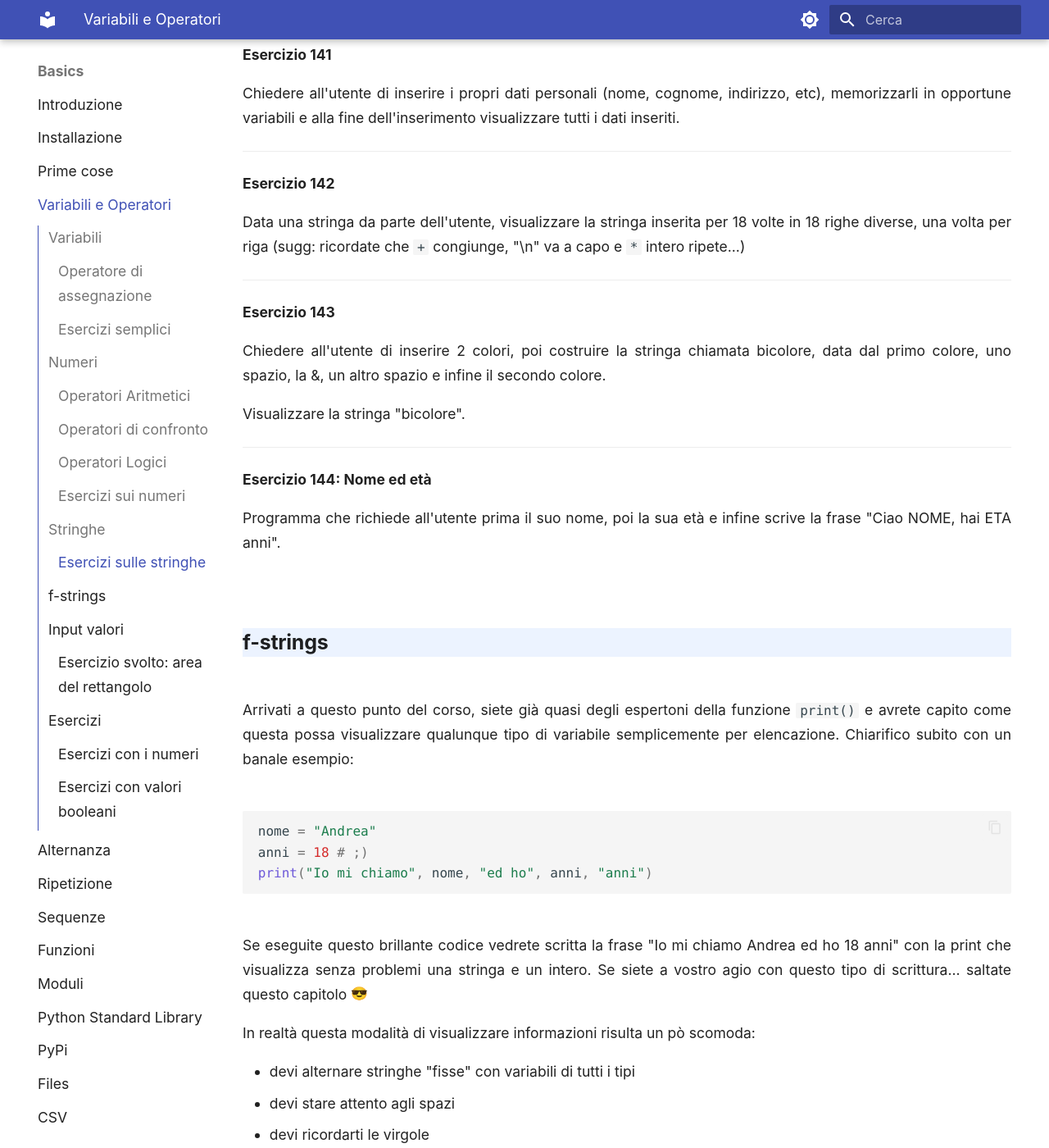
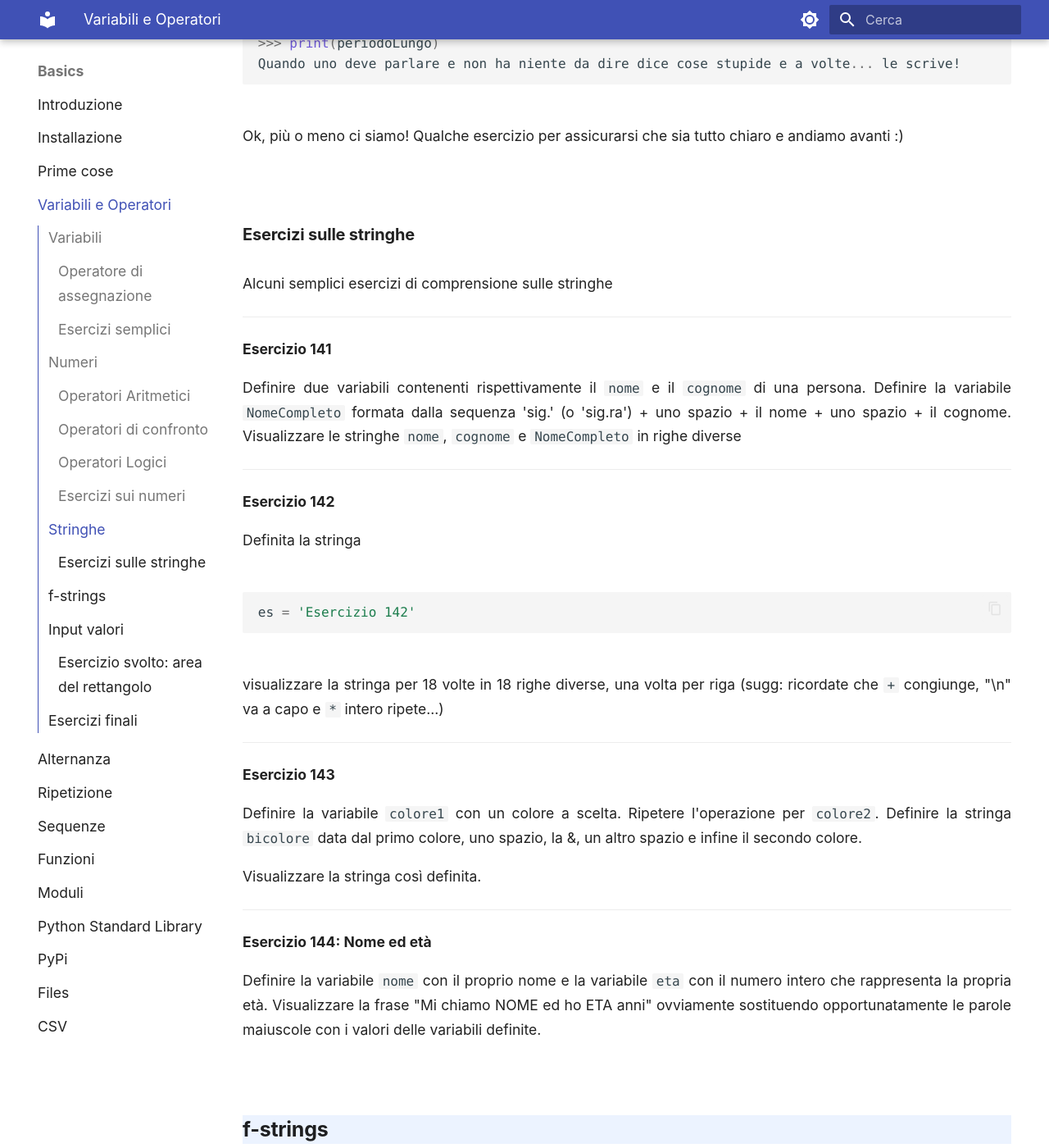
Before and after one commit to adjamhub/pyhandouts, an MkDocs documentation site: the page built from docs/basics/101_var.md, in a window 1280 px wide and 1400 px high, scrolled down 16151 px. Shown: the whole window at 82% size. Built offline with MkDocs 1.6.1 and Material for MkDocs 9.7.7, drawn with Linux system fonts in a browser that asks for light colours; emoji names are drawn with the system emoji font; some of the changed text lies outside the part shown.

Commit message:
aggiornamento esercizi

````diff
--- a/docs/basics/101_var.md
+++ b/docs/basics/101_var.md
@@ -123,9 +123,9 @@
 
 
 ``` python title="Esempi di assegnazione"
->>> a = 5
->>> b = a
->>> b
+>>> a = 5  # prendo il valore 5 e lo assegno ad una variabile di nome a
+>>> b = a  # valuto il valore di a (vale 5) e lo assegno ad una variabile di nome b
+>>> b      # Ovviamente, b vale...
 5
 ```
 
@@ -133,7 +133,7 @@
 
 
 ``` python title="Uso errato dell'operatore di assegnazione"
->>> 5 = c
+>>> 5 = c  # valuto il valore di c (non so quale sia) e vorrei assegnarlo... (no no no no...)
 SyntaxError...
 ```
 
@@ -148,11 +148,8 @@
 
 **Esercizio 101**
 
-Istanziare una serie di variabili per contenere il proprio nome,
-cognome, sesso ('M' oppure 'F'), data di nascita (giorno, mese,
-anno), comune di nascita, provincia (due lettere maiuscole. Ad esempio
-'AN'); poi visualizzare tutti i valori contenuti nelle variabili
-tramite una serie di `print()`. Infine visualizzare i tipi inseriti con la funzione `type()`.
+Definire la variabile `nome` con valore il proprio nome e la variabile `cognome`
+con valore (indovina...). Visualizzare il contenuto delle variabili (con `print`) ed il tipo contenuto in esse (con `type`).
 
 
 ``` python title="Esempio con il nome"
@@ -165,13 +162,28 @@
 
 **Esercizio 102**
 
-xxx
+Definire le seguenti variabili:
+
+- sesso (una lettera, 'M' oppure 'F')
+- data di nascita (in realtà 3 variabili per 3 numeri: giorno, mese, anno)
+- comune di nascita (ad esempio 'Senigallia')
+- la provincia (2 lettere, ad esempio 'AN')
+
+Visualizzare il contenuto delle variabili (con `print`) ed il tipo contenuto in esse (con `type`).
+
 
 --------------------------------------------------------------------------------
 
 **Esercizio 103**
 
 yyy
+
+
+--------------------------------------------------------------------------------
+
+**Esercizio 104**
+
+zzz
 
 
 <!-- #################################################################################################### -->
@@ -325,7 +337,7 @@
 
 <br>
 
-**Elevamento a potenza (Operatore **)**
+**Elevamento a potenza (Operatore \*\*)**
 
 Questo operatore, introdotto in Python per mera comodità, esegue l'elevamento a potenza di due numeri.
 
@@ -399,37 +411,30 @@
 Alcuni esercizi semplicissimi per assicurarsi di avere ben compreso la
 logica dei numeri e degli operatori in Python.
 
-Dichiarare alcune variabili:
 
-    n1 = 12
-    n2 = 23
-    r1 = 21.5
-    r2 = -14.0
+------------------------------------------------------------------------------
 
 
 **Esercizio 121**
 
-Visualizzare i valori contenuti nelle variabili e verificare, tramite il
-comando `type()`, che effettivamente contengano rispettivamente 2 valori
-int e 2 valori float.
+Definire una variabile intera, con un numero a scelta e una variabile reale, anch'essa a piacere.
+Visualizzare nome, valore e tipo.
+
 
 ------------------------------------------------------------------------------
 
+
 **Esercizio 122**
 
-calcolare e visualizzare:
+Definire le variabili n1,n2 contenenti due nuemri interi a piacere. Calcolare:
 
-- la somma di n1 e n2
-- la somma di n1 e r1
-- il prodotto di n1 e n2
-- il prodotto di n2 e r2
-- la divisione fra n1 e n2
-- la divisione intera fra n1 e n2
-- il resto della divisione intera fra n1 e n2
-- la divisione fra n1 e r1
-- il cubo di n2
-- n1 alla 10
-- la radice quadrata di r1 (come si fa??)
+- n1 + n2
+- n1 - n2
+- n1 * n2
+- n1 / n2
+- n1 // n2
+- n1 % n2
+- n1 ** n2
 
 Verificare il tipo di ognuno dei risultati con la funzione `type()`.
 
@@ -439,12 +444,16 @@
 
 **Esercizio 123**
 
-Visualizzare il risultato delle seguenti operazioni:
 
-- n1 < n2
-- n1 == r1
-- n2 != r2
-- r1 >= n2
+Definire le variabili r1,r2 contenenti due numeri reali a piacere. Calcolare:
+
+- r1 + r2
+- r1 - r2
+- r1 * r2
+- r1 / r2
+- r1 ** r2
+
+Verificare il tipo di ognuno dei risultati con la funzione `type()`.
 
 
 ------------------------------------------------------------------------------
@@ -452,11 +461,25 @@
 
 **Esercizio 124**
 
-Visualizzare il risultato delle seguenti operazioni:
 
-- n1 < n2 and r1 < r2
-- n1 == r1 or n2 != r2
-- not (n2 != r2)
+Definire le variabili p, q contenenti due numeri interi a piacere. Calcolare:
+
+- p < q
+- p == q
+- p != q
+- p >= q
+
+
+------------------------------------------------------------------------------
+
+
+**Esercizio 125**
+
+Definire le variabili a, b, c contenenti tre numeri reali a piacere. Calcolare:
+
+- a < b and b < c
+- a == b or a != c
+- not (a != b)
 
 
 <!-- #################################################################################################### -->
@@ -586,19 +609,28 @@
 ### Esercizi sulle stringhe
 
 
+Alcuni semplici esercizi di comprensione sulle stringhe
+
+------------------------------------------------------------------------------------------------
+
+
 **Esercizio 141**
 
-Chiedere all'utente di inserire i propri dati personali (nome, cognome,
-indirizzo, etc), memorizzarli in opportune variabili e alla fine
-dell'inserimento visualizzare tutti i dati inseriti.
-
+Definire due variabili contenenti rispettivamente il `nome` e il `cognome` di una persona.
+Definire la variabile `NomeCompleto` formata dalla sequenza 'sig.' (o 'sig.ra') + uno spazio + il nome + uno spazio + il cognome.
+Visualizzare le stringhe `nome`, `cognome` e `NomeCompleto` in righe diverse
 
 ------------------------------------------------------------------------------------------------
 
 **Esercizio 142**
 
-Data una stringa da parte dell'utente, visualizzare la stringa inserita
-per 18 volte in 18 righe diverse, una volta per riga (sugg: ricordate che `+` congiunge, "\n"
+Definita la stringa
+
+``` python
+es = 'Esercizio 142'
+```
+
+visualizzare la stringa per 18 volte in 18 righe diverse, una volta per riga (sugg: ricordate che `+` congiunge, "\n"
 va a capo e `*` intero ripete...)
 
 
@@ -606,18 +638,19 @@
 
 **Esercizio 143**
 
-Chiedere all'utente di inserire 2 colori, poi costruire la stringa
-chiamata bicolore, data dal primo colore, uno spazio, la &, un altro
+Definire la variabile `colore1` con un colore a scelta. Ripetere l'operazione per `colore2`.
+Definire la stringa `bicolore` data dal primo colore, uno spazio, la &, un altro
 spazio e infine il secondo colore.
 
-Visualizzare la stringa "bicolore".
+Visualizzare la stringa così definita.
 
 ------------------------------------------------------------------------------------------------
 
 **Esercizio 144: Nome ed età**
 
-Programma che richiede all'utente prima il suo nome, poi la sua età e
-infine scrive la frase "Ciao NOME, hai ETA anni".
+Definire la variabile `nome` con il proprio nome e la variabile `eta` con il numero intero che rappresenta la propria età.
+Visualizzare la frase "Mi chiamo NOME ed ho ETA anni" ovviamente sostituendo opportunatamente le parole maiuscole con i valori
+delle variabili definite.
 
 
 
@@ -768,7 +801,7 @@
 rettangolo di quelle dimensioni.
 
 
-``` python
+``` python title="File: areaRettangolo.py"
 # Area del rettangolo, date base e altezza dall'utente
 # in un solo passaggio chiedo le variabili e le converto in float
 print("Area rettangolo, date base e altezza")
@@ -789,7 +822,7 @@
 
 <!-- #################################################################################################### -->
 
-## Esercizi
+## Esercizi finali
 
 
 Per ognuno dei seguenti esercizi (e da adesso in poi), creare un file
@@ -810,27 +843,37 @@
 Al lavoro!!!
 
 
-<!-- #################################################################################################### -->
+------------------------------------------------------------------------------------------------
 
-### Esercizi con i numeri
+**Esercizio 161**
 
+Definire le seguenti variabili: la stringa nome, l'intero eta, il booleano motorino.
+Visualizzare il loro contenuto con a fianco il tipo di dato rappresentato.
 
 ------------------------------------------------------------------------------------------------
 
-**Esercizio 161: somma**
+**Esercizio 162**
+
+Chiedere all'utente di inserire una stringa per il colore di un tavolino; un intero per la sua altezza in cm;
+un reale per il suo peso in Kg.
+Visualizzare tutti i dati inseriti.
+
+------------------------------------------------------------------------------------------------
+
+**Esercizio 163**
 
 Permettere all'utente di inserire due valori interi e visualizzarne la somma.
 
 ------------------------------------------------------------------------------------------------
 
-**Esercizio 162: prodotto**
+**Esercizio 164**
 
 Dichiarare due variabili contenente due valori reali, visualizzarne il
 valore e il prodotto.
 
 ------------------------------------------------------------------------------------------------
 
-**Esercizio 163: divisione intera con resto**
+**Esercizio 165**
 
 Per ognuno dei seguenti valori di x e y, visualizzare il risultato della
 divisione intera con resto fra i due numeri.
@@ -853,15 +896,15 @@
 
 ------------------------------------------------------------------------------------------------
 
-**Esercizio 164: area triangolo**
+**Esercizio 166**
 
-Programma che chiede all'utente di inserire 2 valori reali per la base
-e l'altezza di un triangolo. Successivamente i valori inseriti vengono
-visualizzati e viene calcolata l'area dello stesso.
+Chiedere all'utente di inserire 2 valori reali per la base
+e l'altezza di un triangolo. Visualizzare i valori inseriti e calcolare
+l'area del triangolo avente tali misure.
 
 ------------------------------------------------------------------------------------------------
 
-**Esercizio 165: secondi trascorsi**
+**Esercizio 167**
 
 Dati tre numeri interi, inseriti dall'utente, visualizzarli come fossero ore, minuti e secondi di un orario (esempio: 5:34:27).
 Considerarli dunque come `hh:mm:ss` di un orario determinato.
@@ -870,25 +913,13 @@
 
 ------------------------------------------------------------------------------------------------
 
-**Esercizio 166: parcheggio a pagamento**
+**Esercizio 168**
 
 Sapendo che in un parcheggio la prima ora costa 2.5 € mentre tutte lo
 successive costano 2 €, scrivere un programma che richieda il numero
 complessivo delle ore di parcheggio e visualizzi il totale da pagare.
 
 ------------------------------------------------------------------------------------------------
-
-**Esercizio 167: Dati personali**
-
-Programma che richiede l'immissione di alcuni dati personali di un
-individuo: nome, cognome, sesso (M/F), anno di nascita, altezza (in
-metri). Alla fine dell'inserimento vengono visualizzati i dati inseriti
-e viene visualizzata l'età, calcolata in base all'anno di nascita.
-
-
-<!-- #################################################################################################### -->
-
-### Esercizi con valori booleani
 
 
 **Esercizio 180 (svolto)**
````
Also changed, not shown: docs/basics/100_basics.md (+22 -0 lines).
